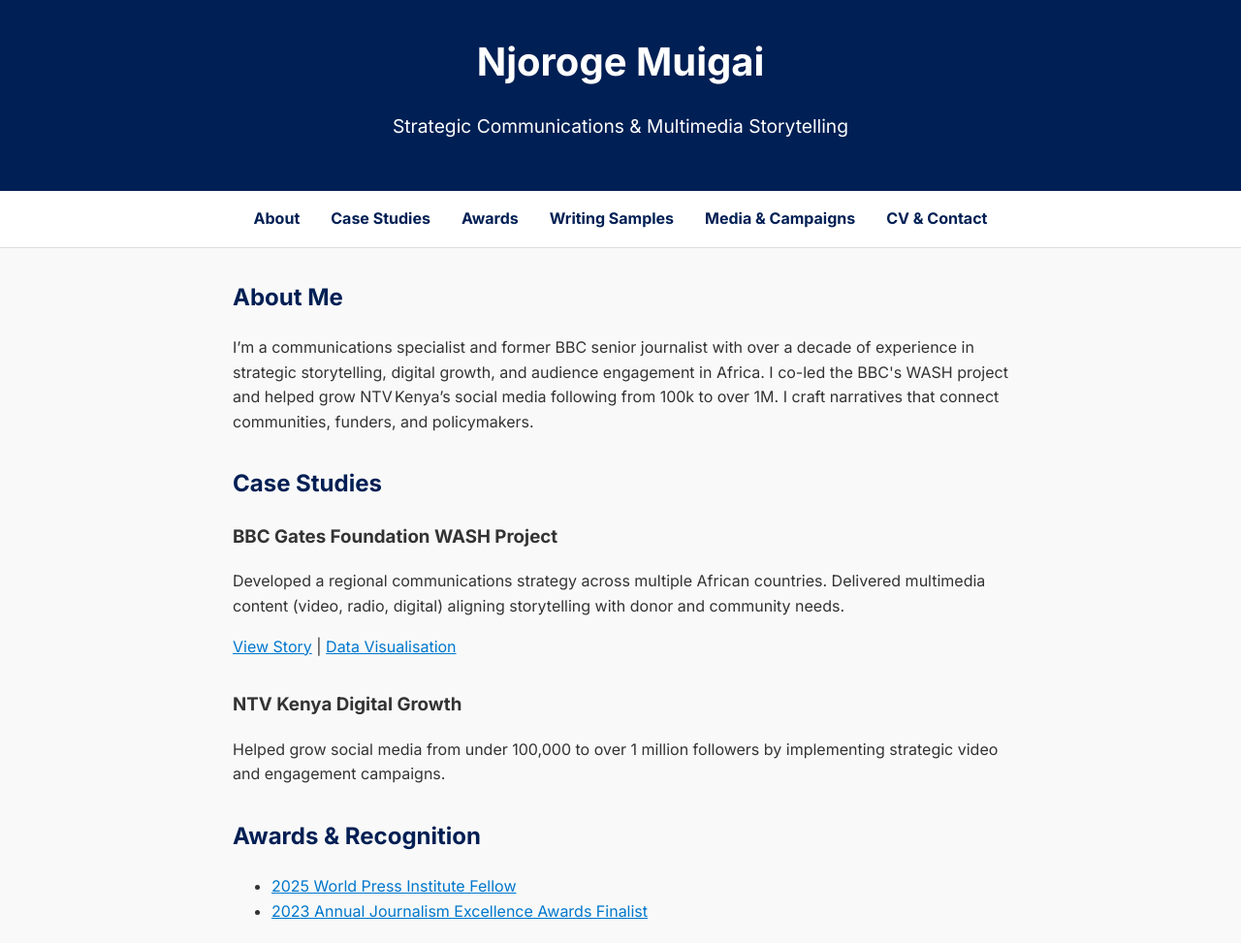
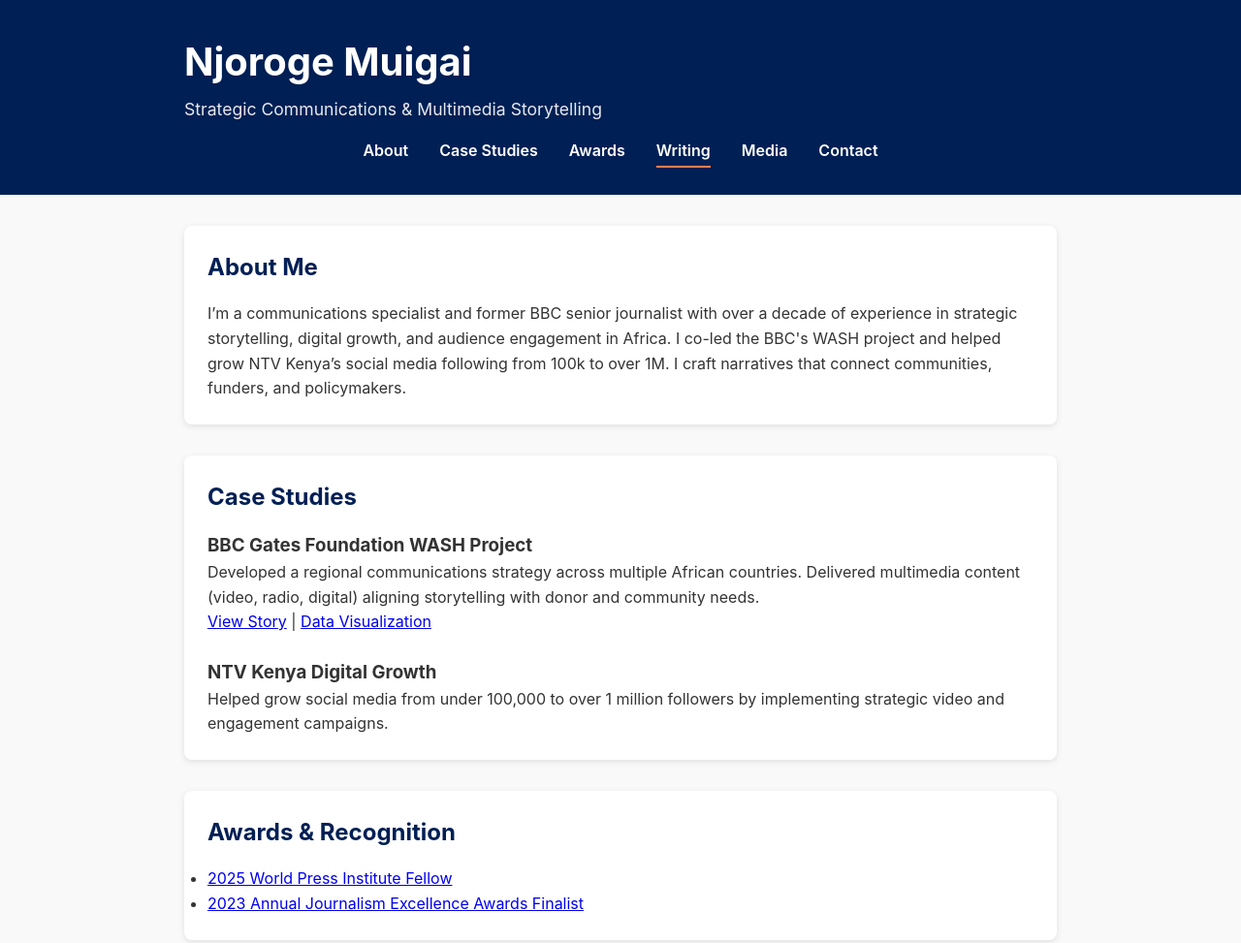
Before and after one commit to NMuigai/njoroge-portfolio, a plain HTML site: page index.html in a window 1280 px wide. Shown: the top 973 px of the page at 97% size. Drawn offline with Linux system fonts and the light colour scheme.

Commit message:
Refactor portfolio layout and enhance navigation functionality

```diff
--- /dev/null
+++ b/css/styles.css
@@ -0,0 +1,107 @@
+* {
+ box-sizing: border-box;
+ margin: 0;
+ padding: 0;
+}
+html {
+ scroll-behavior: smooth;
+}
+body {
+ font-family: 'Inter', sans-serif;
+ background: #f9f9f9;
+ color: #333;
+ line-height: 1.6;
+}
+
+
+/* Layout containers */
+.container {
+ width: 90%;
+ max-width: 900px;
+ margin: 0 auto;
+}
+
+
+/* Header & Nav */
+.site-header {
+ background: #001F54;
+ color: #fff;
+ padding: 2rem 0;
+}
+.site-title {
+ font-size: 2.5rem;
+ margin-bottom: 0.2rem;
+}
+.site-tagline {
+ font-size: 1.1rem;
+ opacity: 0.9;
+}
+.navbar {
+ margin-top: 1rem;
+}
+.nav-list {
+ display: flex;
+ justify-content: center;
+ list-style: none;
+}
+.nav-link {
+ color: #fff;
+ text-decoration: none;
+ margin: 0 1rem;
+ font-weight: 600;
+ position: relative;
+ padding: 0.2rem 0;
+}
+.nav-link::after {
+ content: '';
+ display: block;
+ height: 2px;
+ background: #ff7f50;
+ width: 0;
+ transition: width 0.3s;
+ position: absolute;
+ bottom: -4px;
+ left: 0;
+}
+.nav-link:hover::after,
+.nav-link.active::after {
+ width: 100%;
+}
+
+
+/* Section cards */
+.card {
+ background: #fff;
+ border-radius: 8px;
+ padding: 1.5rem;
+ margin: 2rem 0;
+ box-shadow: 0 2px 6px rgba(0,0,0,0.1);
+}
+.card h2 {
+ color: #001F54;
+ margin-bottom: 1rem;
+}
+.project + .project {
+ margin-top: 1.5rem;
+}
+
+
+/* Footer */
+.site-footer {
+ background: #001F54;
+ color: #fff;
+ text-align: center;
+ padding: 1.5rem 0;
+ margin-top: 2rem;
+}
+
+
+/* Responsive adjustments */
+@media (max-width: 600px) {
+ .nav-list {
+   flex-direction: column;
+ }
+ .nav-link {
+   margin: 0.5rem 0;
+ }
+}
--- a/index.html
+++ b/index.html
@@ -2,131 +2,98 @@
 <html lang="en">
 <head>
  <meta charset="UTF-8" />
-  <meta name="viewport" content="width=device-width, initial-scale=1.0" />
+ <meta name="viewport" content="width=device-width, initial-scale=1.0"/>
  <title>Njoroge Muigai | Communications & Storytelling</title>
-  <link href="https://fonts.googleapis.com/css2?family=Inter:wght@400;700&display=swap" rel="stylesheet">
-  <style>
-    body {
-      font-family: 'Inter', sans-serif;
-      margin: 0;
-      background: #f9f9f9;
-      color: #333;
-      line-height: 1.6;
-    }
-    header {
-      background: #001F54;
-      color: white;
-      padding: 2rem;
-      text-align: center;
-    }
-    header h1 {
-      margin: 0;
-      font-size: 2.5rem;
-    }
-    header p {
-      font-size: 1.2rem;
-    }
-    nav {
-      background: #fff;
-      border-bottom: 1px solid #ddd;
-      display: flex;
-      justify-content: center;
-      padding: 1rem 0;
-    }
-    nav a {
-      margin: 0 1rem;
-      color: #001F54;
-      text-decoration: none;
-      font-weight: 600;
-    }
-    section {
-      max-width: 800px;
-      margin: 2rem auto;
-      padding: 0 1rem;
-    }
-    h2 {
-      color: #001F54;
-    }
-    .project {
-      margin-bottom: 2rem;
-    }
-    footer {
-      background: #001F54;
-      color: white;
-      text-align: center;
-      padding: 2rem 1rem;
-    }
-    .link {
-      color: #0077cc;
-    }
-  </style>
+ <link rel="stylesheet" href="css/styles.css" />
 </head>
 <body>
-  <header>
-    <h1>Njoroge Muigai</h1>
-    <p>Strategic Communications & Multimedia Storytelling</p>
+
+
+ <header class="site-header">
+   <div class="container">
+     <h1 class="site-title">Njoroge Muigai</h1>
+     <p class="site-tagline">Strategic Communications & Multimedia Storytelling</p>
+     <nav class="navbar">
+       <ul class="nav-list">
+         <li><a href="#about" class="nav-link">About</a></li>
+         <li><a href="#case-studies" class="nav-link">Case Studies</a></li>
+         <li><a href="#awards" class="nav-link">Awards</a></li>
+         <li><a href="#writing" class="nav-link">Writing</a></li>
+         <li><a href="#media" class="nav-link">Media</a></li>
+         <li><a href="#contact" class="nav-link">Contact</a></li>
+       </ul>
+     </nav>
+   </div>
  </header>
 
-  <nav>
-    <a href="#about">About</a>
-    <a href="#case-studies">Case Studies</a>
-    <a href="#awards">Awards</a>
-    <a href="#writing">Writing Samples</a>
-    <a href="#media">Media & Campaigns</a>
-    <a href="#contact">CV & Contact</a>
-  </nav>
 
-  <section id="about">
+ <main class="container">
+   <section id="about" class="card section-about">
      <h2>About Me</h2>
-    <p>I’m a communications specialist and former BBC senior journalist with over a decade of experience in strategic storytelling, digital growth, and audience engagement in Africa. I co-led the BBC's WASH project and helped grow NTV Kenya’s social media following from 100k to over 1M. I craft narratives that connect communities, funders, and policymakers.</p>
+     <p>I’m a communications specialist and former BBC senior journalist with over a decade of experience in strategic storytelling, digital growth, and audience engagement in Africa. I co-led the BBC's WASH project and helped grow NTV Kenya’s social media following from 100k to over 1M. I craft narratives that connect communities, funders, and policymakers.</p>
    </section>
 
-  <section id="case-studies">
+
+   <section id="case-studies" class="card section-case-studies">
      <h2>Case Studies</h2>
-    <div class="project">
+     <article class="project">
        <h3>BBC Gates Foundation WASH Project</h3>
        <p>Developed a regional communications strategy across multiple African countries. Delivered multimedia content (video, radio, digital) aligning storytelling with donor and community needs.</p>
-      <p><a class="link" href="https://public.flourish.studio/visualisation/16615423/" target="_blank">View Story</a> | <a class="link" href="https://public.flourish.studio/visualisation/16615423/" target="_blank">Data Visualisation</a></p>
-    </div>
-    <div class="project">
+       <p>
+         <a href="https://public.flourish.studio/visualisation/16615423/" target="_blank">View Story</a> |
+         <a href="https://public.flourish.studio/visualisation/16615423/" target="_blank">Data Visualization</a>
+       </p>
+     </article>
+     <article class="project">
        <h3>NTV Kenya Digital Growth</h3>
        <p>Helped grow social media from under 100,000 to over 1 million followers by implementing strategic video and engagement campaigns.</p>
-    </div>
+     </article>
    </section>
 
-  <section id="awards">
+
+   <section id="awards" class="card section-awards">
      <h2>Awards & Recognition</h2>
      <ul>
-      <li><a class="link" href="https://worldpressinstitute.org/news/world-press-institute-announces-2025-international-fellows/" target="_blank">2025 World Press Institute Fellow</a></li>
-      <li><a class="link" href="https://mediacouncil.or.ke/sites/default/files/downloads/AJEA%20Final%20List%202023_0.pdf" target="_blank">2023 Annual Journalism Excellence Awards Finalist</a></li>
+       <li><a href="https://worldpressinstitute.org/news/world-press-institute-announces-2025-international-fellows/" target="_blank">2025 World Press Institute Fellow</a></li>
+       <li><a href="https://mediacouncil.or.ke/sites/default/files/downloads/AJEA%20Final%20List%202023_0.pdf" target="_blank">2023 Annual Journalism Excellence Awards Finalist</a></li>
      </ul>
    </section>
 
-  <section id="writing">
+
+   <section id="writing" class="card section-writing">
      <h2>Writing Samples</h2>
      <ul>
-      <li><a class="link" href="https://public.flourish.studio/visualisation/16615423/" target="_blank">Power from Waste: Uganda’s Green Grid</a></li>
-      <li><a class="link" href="https://bbc.com/news/articles/cjewge4lvv0o" target="_blank">Why the trees behind shea butter beauty cream are under threat</a></li>
+       <li><a href="https://public.flourish.studio/visualisation/16615423/" target="_blank">Power from Waste: Uganda’s Green Grid</a></li>
+       <li><a href="https://bbc.com/news/articles/cjewge4lvv0o" target="_blank">Why the trees behind shea butter beauty cream are under threat</a></li>
      </ul>
    </section>
 
-  <section id="media">
+
+   <section id="media" class="card section-media">
      <h2>Media & Campaigns</h2>
      <ul>
-      <li><a class="link" href="https://www.youtube.com/watch?v=ugDTiBMRsu0" target="_blank">BBC Energy Field Video</a></li>
-      <li><a class="link" href="https://www.youtube.com/watch?v=OwXQiciBYlw&t=5s" target="_blank">Digital Feature Video</a></li>
+       <li><a href="https://www.youtube.com/watch?v=ugDTiBMRsu0" target="_blank">BBC Energy Field Video</a></li>
+       <li><a href="https://www.youtube.com/watch?v=OwXQiciBYlw&t=5s" target="_blank">Digital Feature Video</a></li>
      </ul>
    </section>
 
-  <section id="contact">
+
+   <section id="contact" class="card section-contact">
      <h2>CV & Contact</h2>
-    <p>Email: <a class="link" href="mailto:njorogemuigai@gmail.com">njorogemuigai@gmail.com</a></p>
-    <p>LinkedIn: <a class="link" href="https://www.linkedin.com/in/njorogemuigai/" target="_blank">linkedin.com/in/njorogemuigai</a></p>
+     <p>Email: <a href="mailto:njorogemuigai@gmail.com">njorogemuigai@gmail.com</a></p>
+     <p>LinkedIn: <a href="https://www.linkedin.com/in/njorogemuigai/" target="_blank">linkedin.com/in/njorogemuigai</a></p>
      <p>Location: Nairobi, Kenya (Remote-ready)</p>
    </section>
+ </main>
 
-  <footer>
+
+ <footer class="site-footer">
+   <div class="container">
      <p>&copy; 2025 Njoroge Muigai</p>
+   </div>
  </footer>
+
+
+ <script src="js/script.js"></script>
 </body>
 </html>
--- /dev/null
+++ b/js/script.js
@@ -0,0 +1,35 @@
+// Cache DOM elements
+const navLinks = document.querySelectorAll('.nav-link');
+const OFFSET = document.querySelector('.site-header').offsetHeight;
+
+// Smooth scroll with offset for fixed header
+navLinks.forEach(link => {
+  link.addEventListener('click', e => {
+    e.preventDefault();
+    // Remove active class
+    navLinks.forEach(l => l.classList.remove('active'));
+    link.classList.add('active');
+
+    const targetId = link.getAttribute('href').slice(1);
+    const targetEl = document.getElementById(targetId);
+    window.scrollTo({
+      top: targetEl.offsetTop - OFFSET + 10,
+      behavior: 'smooth'
+    });
+  });
+});
+
+// Highlight nav on scroll
+window.addEventListener('scroll', () => {
+  const scrollPos = window.scrollY + OFFSET + 20;
+  navLinks.forEach(link => {
+    const section = document.querySelector(link.getAttribute('href'));
+    if (
+      section.offsetTop <= scrollPos &&
+      section.offsetTop + section.offsetHeight > scrollPos
+    ) {
+      navLinks.forEach(l => l.classList.remove('active'));
+      link.classList.add('active');
+    }
+  });
+});
```
Lines whose indentation alone changed are shown as unchanged.
